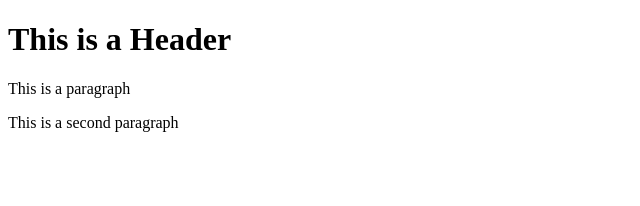
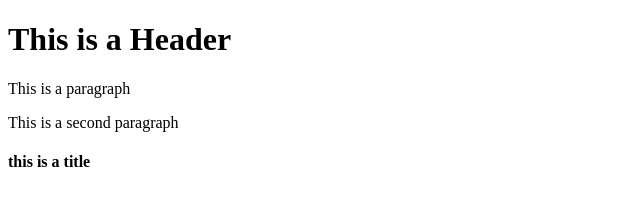
Before and after one commit to waliox2k/git_test, a website: page index.html in a window 1280 px wide. Shown: the whole page, without its empty margins (0-640 px from the left). Drawn offline with Linux system fonts and the light colour scheme.

Commit message:
fourth commit

```diff
--- a/index.html
+++ b/index.html
@@ -6,5 +6,6 @@
         <h1>This is a Header</h1>
         <p>This is a paragraph</p>
         <p>This is a second paragraph</p>
+        <h4>this is a title</h4>
     </body>
 </html>
```
Also changed, not shown: package.json (added, +24 -0 lines), 2 other files.
